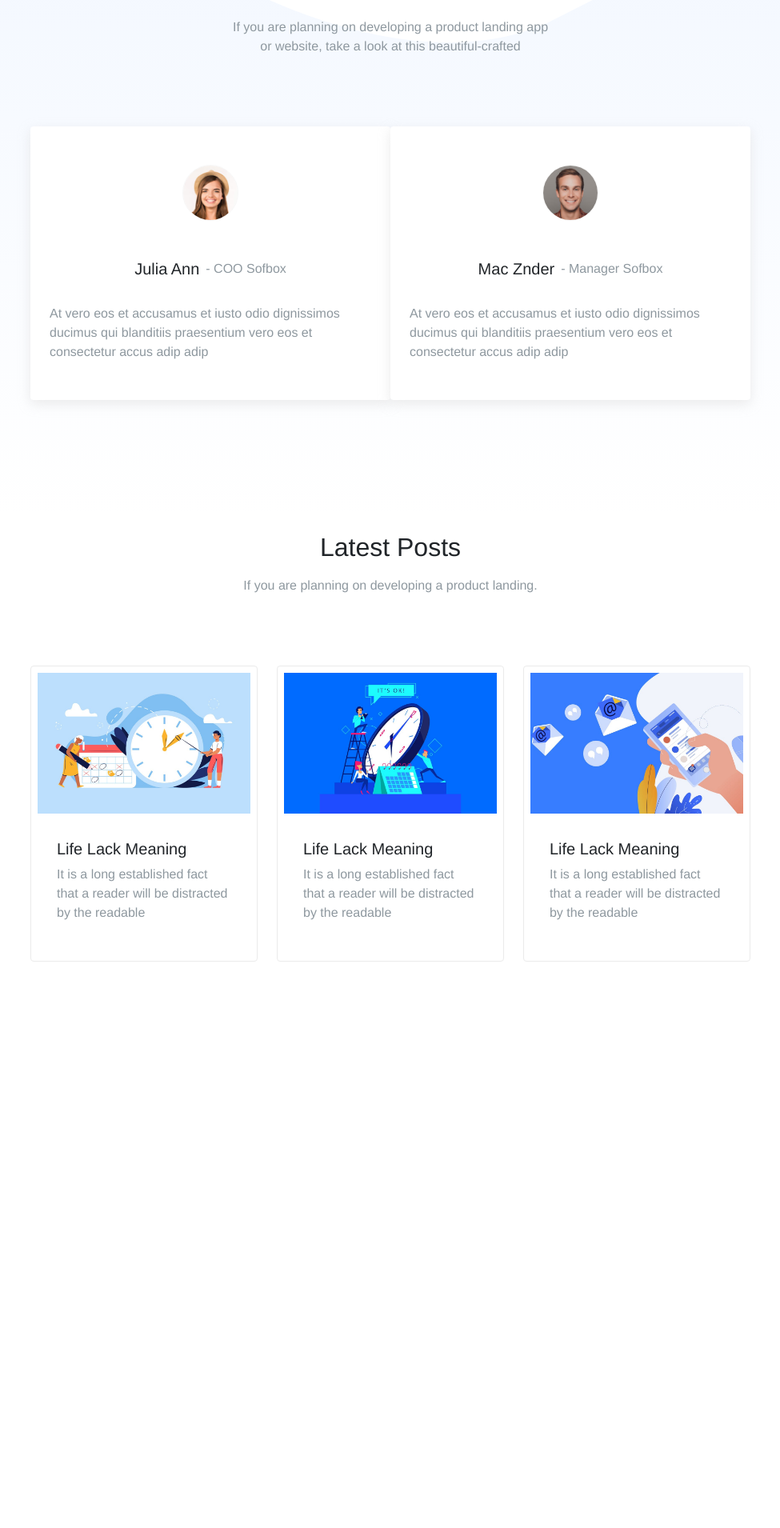
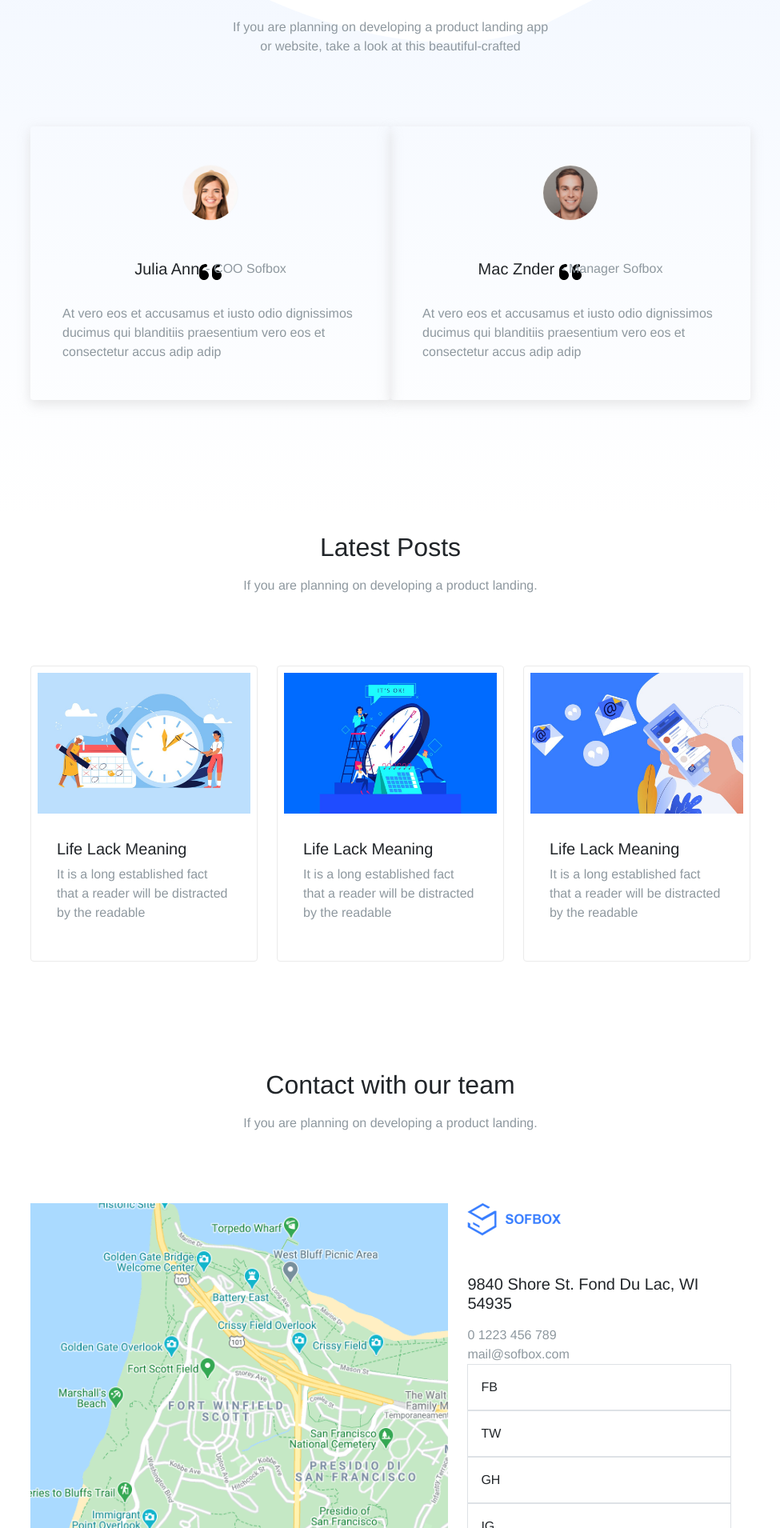
Before and after one commit to patriciabrsk/proj-html-vuejs, a Vue app: page / in a window 1280 px wide. Shown: the part 2638-4548 px from the top of the page at 80% size, without its empty margins (152-1127 px from the left). Before the commit the page ends 3860 px from the top, so only its background shows below. Built offline with nearby package versions, Linux system fonts and the light colour scheme.

Commit message:
contact section

```diff
--- /dev/null
+++ b/src/components/Contact.vue
@@ -0,0 +1,58 @@
+<template>
+  <section id="contact" class="py-5 mt-5">
+    <div class="section-wrapper container inner-container py-5 mt-5">
+      <div class="text-wrapper d-flex justify-content-center mb-4 pt-0">
+        <div class="text text-center mb-5">
+          <h2 class="mb-3">Contact with our team</h2>
+          <p>If you are planning on developing a product landing.</p>
+        </div>
+      </div>
+      <div class="content d-flex jsutify-content-between">
+        <div class="map">
+          <div class="image mb-2">
+            <img
+              src="../assets/img/StaticMapService.GetMapIma.png"
+              alt="Map"
+              class="img-fluid"
+            />
+          </div>
+        </div>
+        <div class="contact-area px-4">
+          <div class="logo mb-5">
+            <img src="../assets/img/35.png" alt="Sofbox logo" />
+          </div>
+          <div class="contact-info">
+            <h5 class="mb-3">9840 Shore St. Fond Du Lac, WI 54935</h5>
+            <p class="phone-number mb-0">0 1223 456 789</p>
+            <span class="email">mail@sofbox.com</span>
+          </div>
+          <div class="socials">
+            <div class="fb p-3 border">FB</div>
+            <div class="twitter p-3 border">TW</div>
+            <div class="twitter p-3 border">GH</div>
+            <div class="twitter p-3 border">IG</div>
+          </div>
+        </div>
+      </div>
+    </div>
+  </section>
+</template>
+
+<script>
+export default {
+  // eslint-disable-next-line vue/multi-word-component-names
+  name: "Contact",
+};
+</script>
+
+<style lang="scss" scoped>
+@import "../assets/style/style.scss";
+
+section#contact {
+  height: 600px;
+  p,
+  span {
+    color: $brandTxtGrey;
+  }
+}
+</style>
--- a/src/components/Features.vue
+++ b/src/components/Features.vue
@@ -110,7 +110,8 @@ section#features {
   .cards {
     .feature-card {
       background-color: $white;
-      box-shadow: 0 5px 15px rgba(226, 226, 226, 0.685);
+      box-shadow: 0 5px 15px rgba($grey, 0.685);
+      //   box-shadow: 0 5px 15px rgba(226, 226, 226, 0.685);
 
       .blue {
         fill: $brandBlue;
--- a/src/components/Jumbotron.vue
+++ b/src/components/Jumbotron.vue
@@ -49,6 +49,9 @@ section#jumbotron {
     }
     button.btn {
       background-color: $brandBlue;
+      &:hover {
+        background-color: $brandMatteBlack;
+      }
     }
   }
 
--- a/src/components/Latest.vue
+++ b/src/components/Latest.vue
@@ -1,5 +1,5 @@
 <template>
-  <section id="latest">
+  <section id="latest" class="mb-5">
     <div class="section-wrapper container inner-container">
       <div class="text-wrapper d-flex justify-content-center mb-4 pt-0">
         <div class="text text-center mb-5">
--- a/src/components/Main.vue
+++ b/src/components/Main.vue
@@ -6,7 +6,7 @@
     <Features />
     <Testimonials />
     <Latest />
-
+    <Contact />
     <Footer />
   </main>
 </template>
@@ -18,8 +18,9 @@ import Sales from "./Sales.vue";
 import Features from "./Features.vue";
 import Testimonials from "./Testimonials.vue";
 import Latest from "./Latest.vue";
+import Contact from "./Contact.vue";
 
-// import Footer from "./Footer.vue";
+import Footer from "./Footer.vue";
 
 export default {
   name: "MyMain",
@@ -30,7 +31,8 @@ export default {
     Features,
     Testimonials,
     Latest,
-    // Footer,
+    Contact,
+    Footer,
   },
 };
 </script>
--- a/src/components/Sales.vue
+++ b/src/components/Sales.vue
@@ -67,7 +67,8 @@ section#sales {
         border: 1px solid transparent;
         &:hover {
           border: 1px solid $borderGrey1;
-          box-shadow: 0 5px 15px rgba(226, 226, 226, 0.685);
+          box-shadow: 0 5px 15px rgba($grey, 0.685);
+          //   box-shadow: 0 5px 15px rgba(226, 226, 226, 0.685);
           cursor: pointer;
         }
         .card-text:hover h5 {
--- a/src/components/Testimonials.vue
+++ b/src/components/Testimonials.vue
@@ -24,7 +24,7 @@
               <h5 class="me-2">{{ info.name }}</h5>
               <span> - {{ info.position }}</span>
             </div>
-            <p class="pb-2">{{ info.description }}</p>
+            <p class="pb-2 px-3">{{ info.description }}</p>
           </div>
         </div>
       </div>
@@ -83,14 +83,18 @@ section#testimonials {
     }
     div.cards {
       .testimonial-card {
-        background-color: $white;
-        box-shadow: 0 5px 15px rgba(226, 226, 226, 0.685);
+        // background-color: $white;
+        box-shadow: 0 5px 15px rgba($grey, 0.685);
         width: 480px;
         img {
           width: 70px;
           border: 1px solid $borderGrey1;
         }
         div.text {
+          background-image: url("../assets/img/quote-left-solid.svg");
+          background-repeat: no-repeat;
+          background-position: center;
+
           span {
             color: $brandTxtGrey;
           }
```
Also changed, not shown: src/assets/img/quote-left-solid.svg (added).
